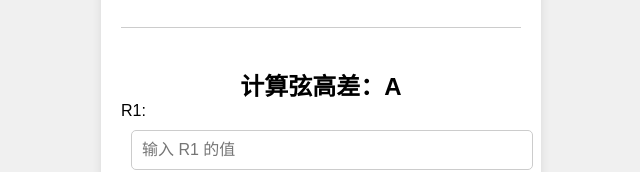
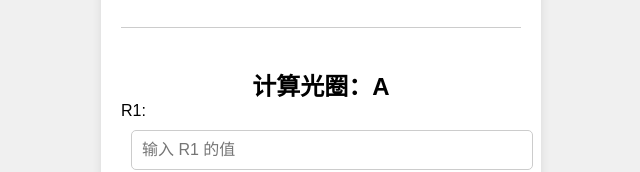
Before and after one commit to 18844635751/formula, a plain HTML site: page index.html in a window 1280 px wide. Shown: the part 329-501 px from the top of the page, without its empty margins (319-959 px from the left). Drawn offline with Linux system fonts and the light colour scheme.

```diff
--- a/index.html
+++ b/index.html
@@ -3,7 +3,7 @@
 <head>
     <meta charset="UTF-8">
     <meta name="viewport" content="width=device-width, initial-scale=1.0">
-    <title>弦高和弦高差计算器</title>
+    <title>弦高和光圈计算器</title>
     <style>
         body {
             font-family: Arial, sans-serif;
@@ -75,7 +75,7 @@
     <div class="result" id="result"></div>
 
     <div class="section">
-        <h2>计算弦高差：A</h2>
+        <h2>计算光圈：A</h2>
         <label for="R1">R1:</label>
         <input type="number" id="R1" placeholder="输入 R1 的值">
 
```
